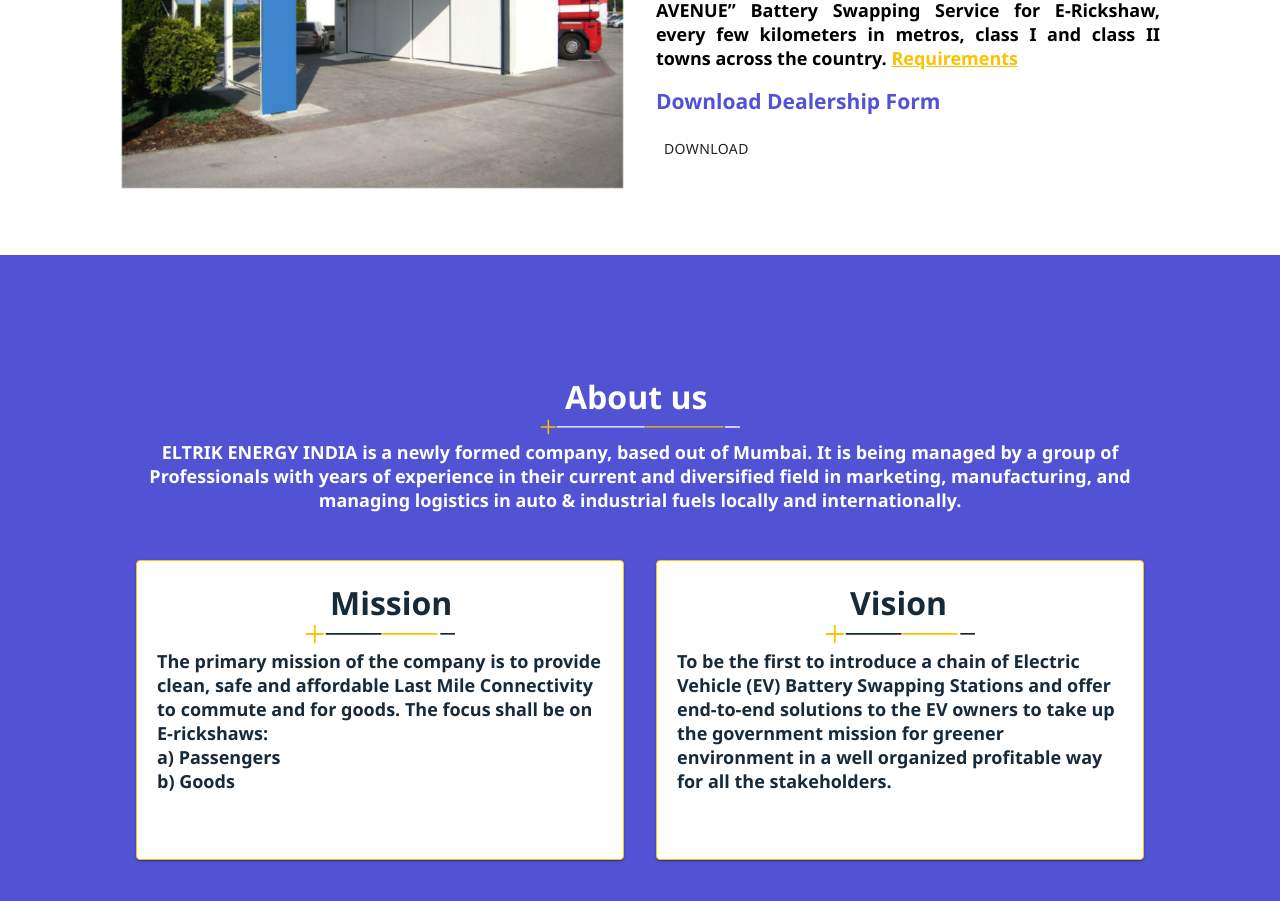
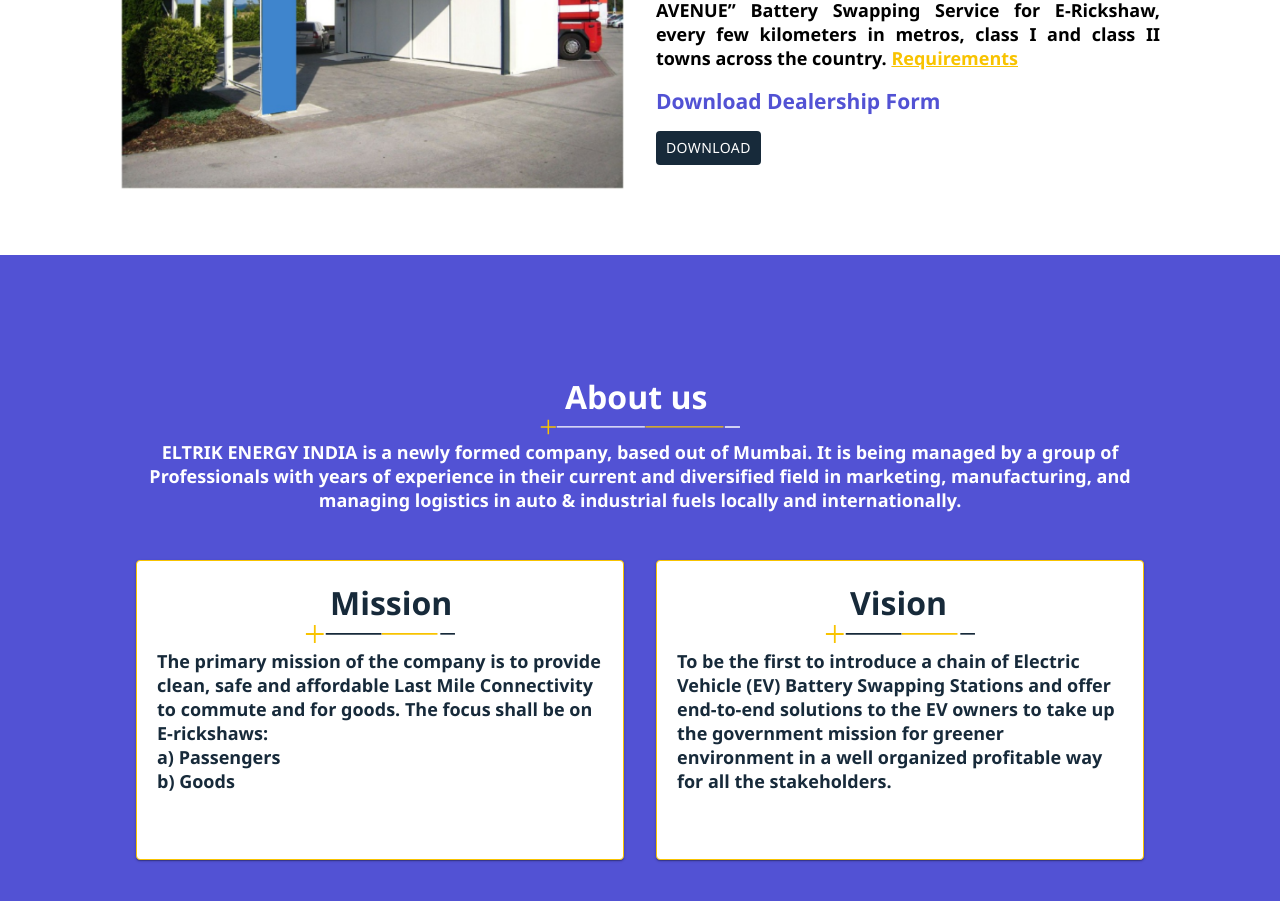
Before and after one commit to Takhine/eltrik-energy, a React (Create React App) app: page /home in a window 1280 px wide. Shown: the part 2740-3641 px from the top of the page. Built offline with nearby package versions, Linux system fonts and the light colour scheme.

Commit message:
Buttons Styled

```diff
--- a/src/pages/Home/Eltrik.js
+++ b/src/pages/Home/Eltrik.js
@@ -27,7 +27,7 @@
                     <p style={{display:'inline'}}>ELTRIK ENERGY INDIA, proposes to set up “ELTRIK AVENUE” Battery Swapping Service for E-Rickshaw, every few kilometers in metros, class I and class II towns across the country. </p>
                     <a href="#" className="requirements-link">Requirements</a>
                     <h3 className="subtitle">Download Dealership Form</h3>
-                    <Button>Download</Button>
+                    <Button className="download-button">Download</Button>
                     </div>
                 </Grid>
             </Grid>
--- a/src/static/styles/sections/_eltrik.scss
+++ b/src/static/styles/sections/_eltrik.scss
@@ -50,4 +50,7 @@
             font-weight: $bold-font;
         }
     }
+    .download-button{
+        @include dark-button;
+    }
 }
--- a/src/static/styles/utilities/_mixins.scss
+++ b/src/static/styles/utilities/_mixins.scss
@@ -93,6 +93,23 @@
     height: 25px;
     display: block;
 }
+@mixin dark-button{
+    color: white;
+    background-color: $dark-black;
+    border-radius: 4px;
+    padding: 5px 10px;
+    display: block;
+    border: none;
+    cursor: pointer;
+    transition: $transition-main;
+
+    &:hover{
+        color: $dark-black;
+        background-color: transparent;
+        border: 1px solid $dark-black;
+        transition: $transition-main;
+    }
+}
 
 // Cards
 
```
